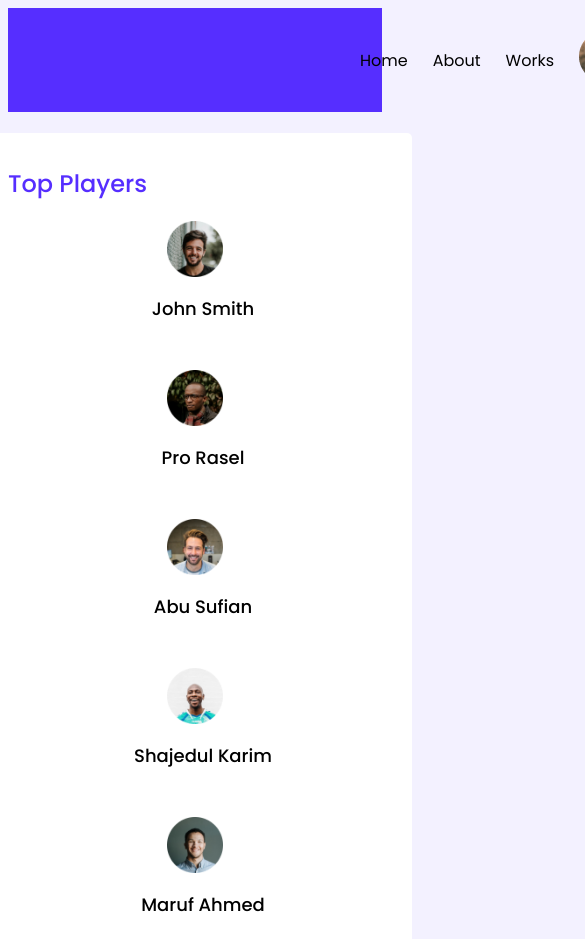
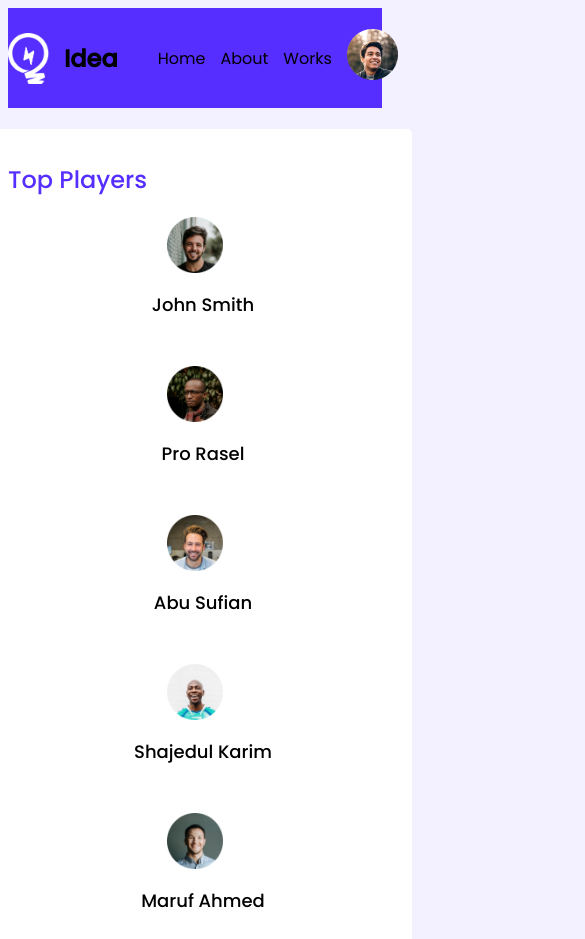
Before and after one commit to AhasanulAlam/my-leader-board-css3, a plain HTML site: page index.html in a window 390 px wide. Shown: the top 939 px of the page, 585 px wide, since content can reach past the window. Drawn offline with Linux system fonts and the light colour scheme.

Commit message:
add nav responce

```diff
--- a/styles/MyLeaderBoardStyle.css
+++ b/styles/MyLeaderBoardStyle.css
@@ -192,10 +192,23 @@ nav{
     .player, .blog {
         flex-direction: column;
     }
+    nav{
+        height: 100%;
+        width: 100%;
+    }
+    .logo, .nav-content ul{
+        list-style: none;
+        gap: 15px;
+        /* align-items: center; */
+    }
 }
 /* Tablet Devices */
 @media only screen and (min-width: 689px) and (max-width: 992px){
     .container{
+        width: 100%;
+    }
+    nav{
+        height: 100%;
         width: 100%;
     }
     .players, .courses{
```
